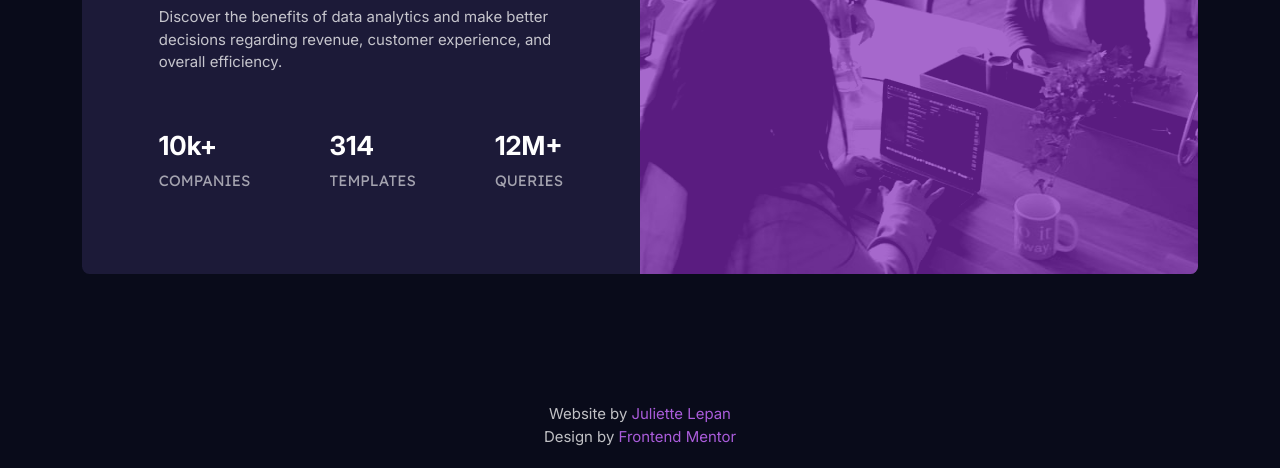
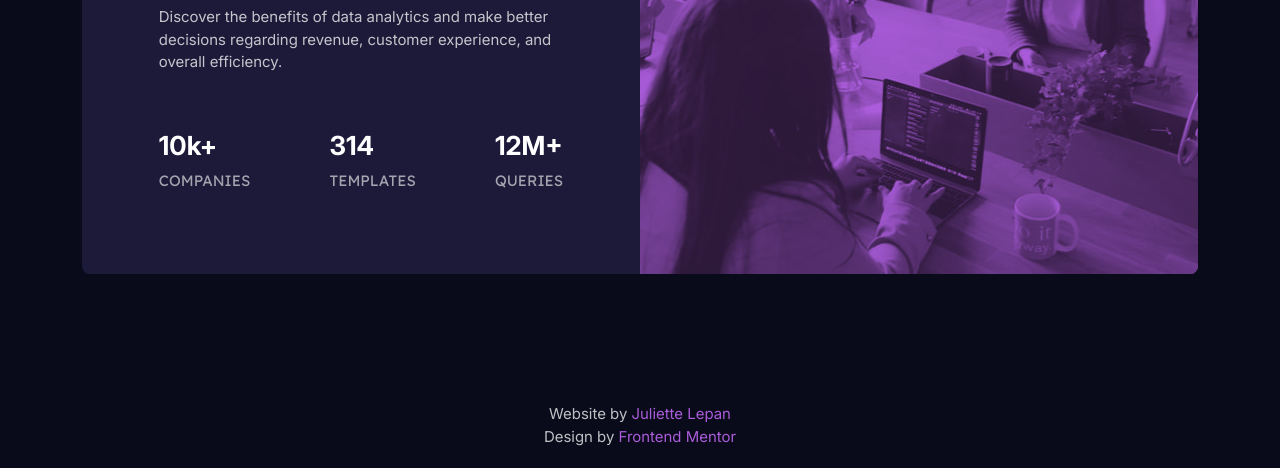
Before and after one commit to jlepan/stats-preview-card-component, a plain HTML site: page index.html in a window 1280 px wide. Shown: the part 332-800 px from the top of the page. Drawn offline with nearby package versions, Linux system fonts and the light colour scheme.

Commit message:
Update image: applied mix-blend-mode and reduced opacity for better visual

```diff
--- a/css/components/stats-preview-card.css
+++ b/css/components/stats-preview-card.css
@@ -2,22 +2,12 @@
     background-color: var(--customBackgroundCard);
 }
 
-.heading-img {
-    filter: contrast(150%) brightness(60%);
+.container-img {
+    background: var(--customPurple);
 }
 
-.container-img::after {
-    content: "";
-    position: absolute;
-    display: block;
-    width: 100%;
-    height: 100%;
-    inset: 0;
-
-    background: hsl(277, 100%, 61%);
-    opacity: 0.5;
-    border-top-left-radius: 0.5rem;
-    border-top-right-radius: 0.5rem;
+.heading-img {
+    mix-blend-mode: multiply;
 }
 
 .block-stats {
@@ -53,9 +43,9 @@
         width: 50%;
     }
     .container-img {
-        width: 50%
+        width: 50%;
     }
-    .rounded-top-lg, .container-img::after {
+    .rounded-top-lg {
         border-radius: 0 0.5rem 0.5rem 0!important;
     }
 }
--- a/index.html
+++ b/index.html
@@ -12,11 +12,11 @@
 <body id="body" class="position-relative min-vh-100 py-5 d-flex flex-column justify-content-center align-items-center">
     <main id="main" class="container mx-auto">
         <section class="stats-preview-card mx-auto rounded-3 d-lg-flex">
-            <div class="container-img position-relative rounded-top-3 order-lg-2">
+            <div class="container-img position-relative rounded-top-3 rounded-top-lg order-lg-2">
                 <picture class="w-100 h-100">
                     <source media="(max-width: 654px)" srcset="img/image-header-mobile.jpg">
                     <source media="(min-width: 655px)" srcset="img/image-header-desktop.jpg">
-                    <img src="img/image-header-desktop.jpg" alt="groupe de personnes travaillant dans un bureau" class="heading-img w-100 h-100 rounded-top-3 rounded-top-lg">
+                    <img src="img/image-header-desktop.jpg" alt="groupe de personnes travaillant dans un bureau" class="heading-img w-100 h-100 rounded-top-3 rounded-top-lg opacity-75">
                 </picture>
             </div>
             <section class="block-stats text-center text-lg-start d-flex flex-column gap-3 justify-content-center order-lg-1">
```
